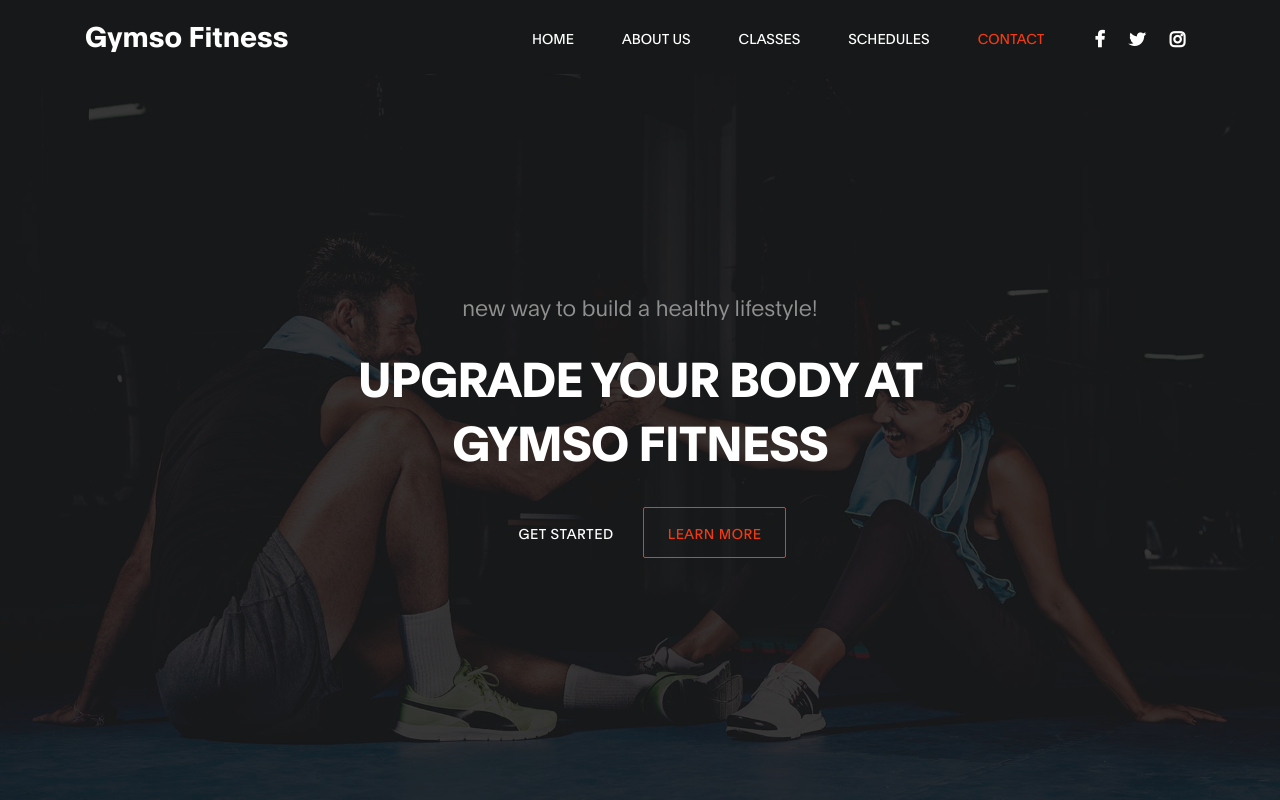
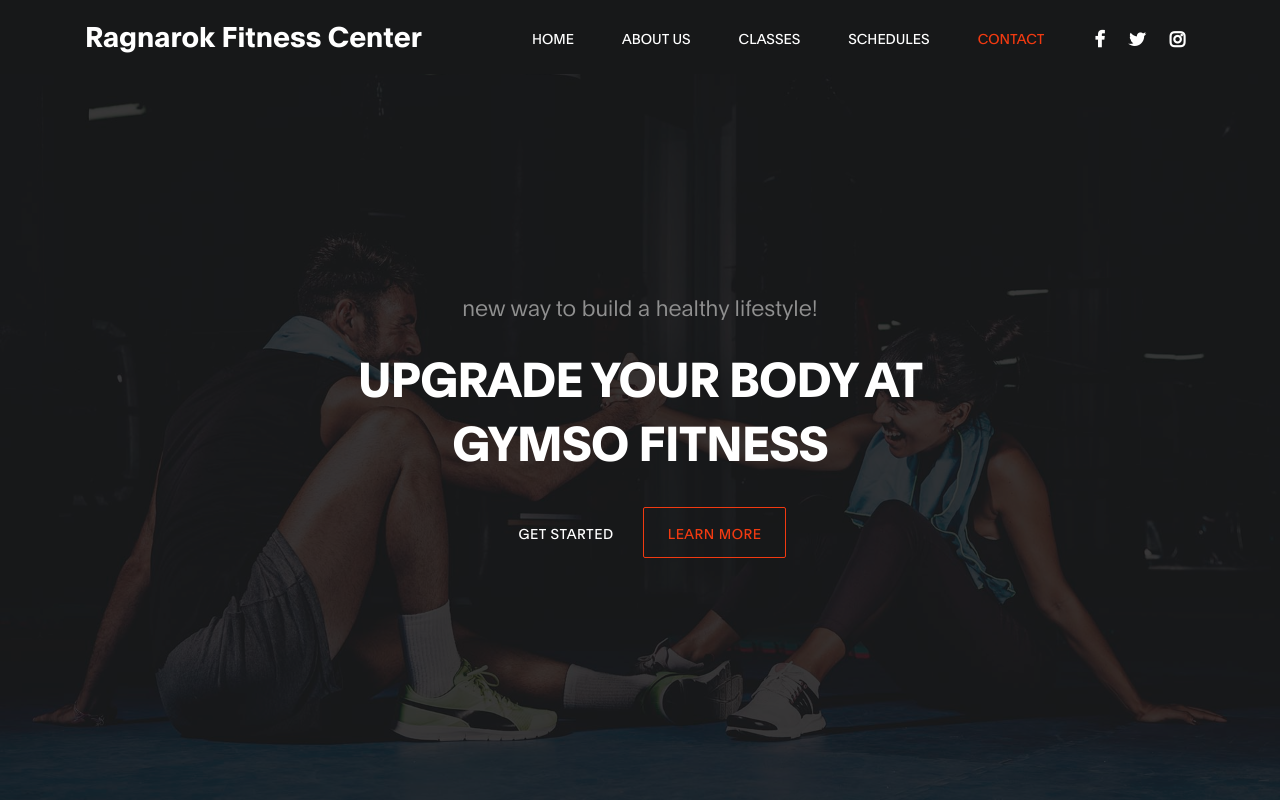
Before and after one commit to V-FOR-VEND3TTA/fitness-website, a plain HTML site: page index.html in a window 1280 px wide. Shown: the top 800 px of the page. Drawn offline with Linux system fonts and the light colour scheme.

Commit message:
Update index.html

```diff
--- a/index.html
+++ b/index.html
@@ -2,7 +2,7 @@
 <html lang="en">
 <head>
 
-     <title>Gymso Fitness</title>
+     <title>Ragnarok Fitness Center</title>
 
      <meta charset="UTF-8">
      <meta http-equiv="X-UA-Compatible" content="IE=Edge">
@@ -23,7 +23,7 @@
     <nav class="navbar navbar-expand-lg fixed-top">
         <div class="container">
 
-            <a class="navbar-brand" href="index.html">Gymso Fitness</a>
+            <a class="navbar-brand" href="index.html">Ragnarok Fitness Center</a>
 
             <button class="navbar-toggler" type="button" data-toggle="collapse" data-target="#navbarNav" aria-controls="navbarNav" aria-expanded="false"
                 aria-label="Toggle navigation">
```
